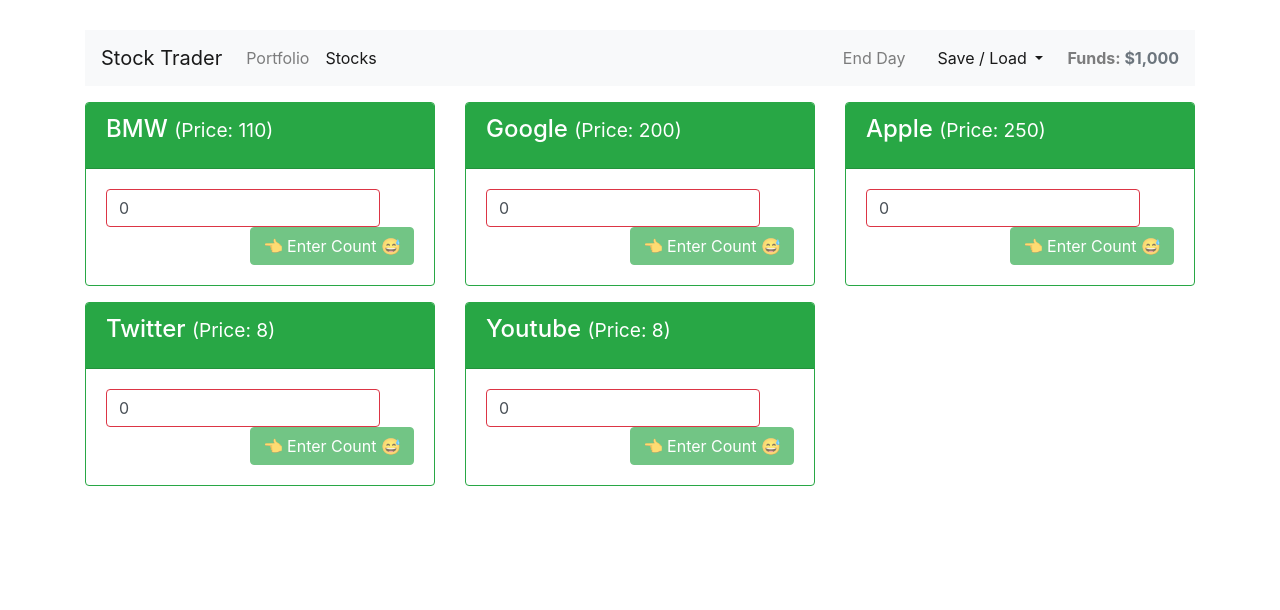
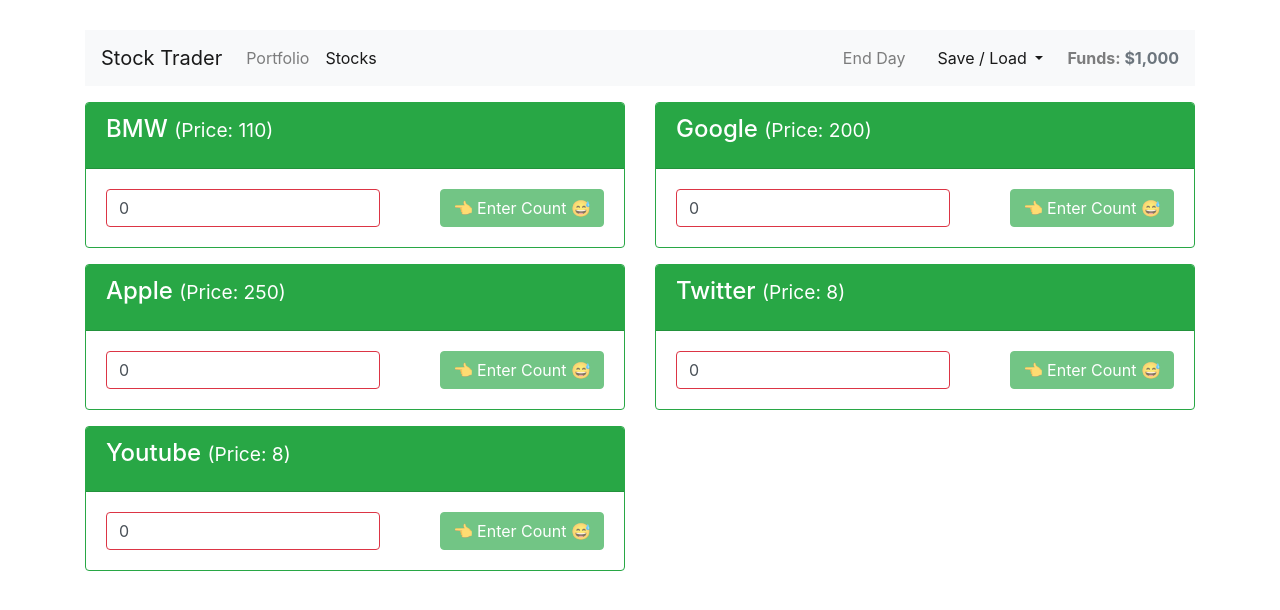
Before and after one commit to afozbek/vue-stock-trader, a Vue app: page /stocks in a window 1280 px wide. Shown: the top 610 px of the page. Built offline with nearby package versions, Linux system fonts and the light colour scheme.

Commit message:
changing classes

```diff
--- a/src/components/portfolio/Stock.vue
+++ b/src/components/portfolio/Stock.vue
@@ -1,5 +1,5 @@
 <template>
-  <div class="col-xl-4 col-sm-6 col-12">
+  <div class="col-xl-6 col-12">
     <div class="card mt-3 border-info">
       <div class="card-header text-white bg-info">
         <h4 class="card-title">
--- a/src/components/stocks/Stock.vue
+++ b/src/components/stocks/Stock.vue
@@ -1,5 +1,5 @@
 <template>
-  <div class="col-xl-4 col-sm-6 col-12">
+  <div class="col-xl-6 col-12">
     <div class="card mt-3 border-success">
       <div class="card-header text-white bg-success">
         <h4 class="card-title">
```
